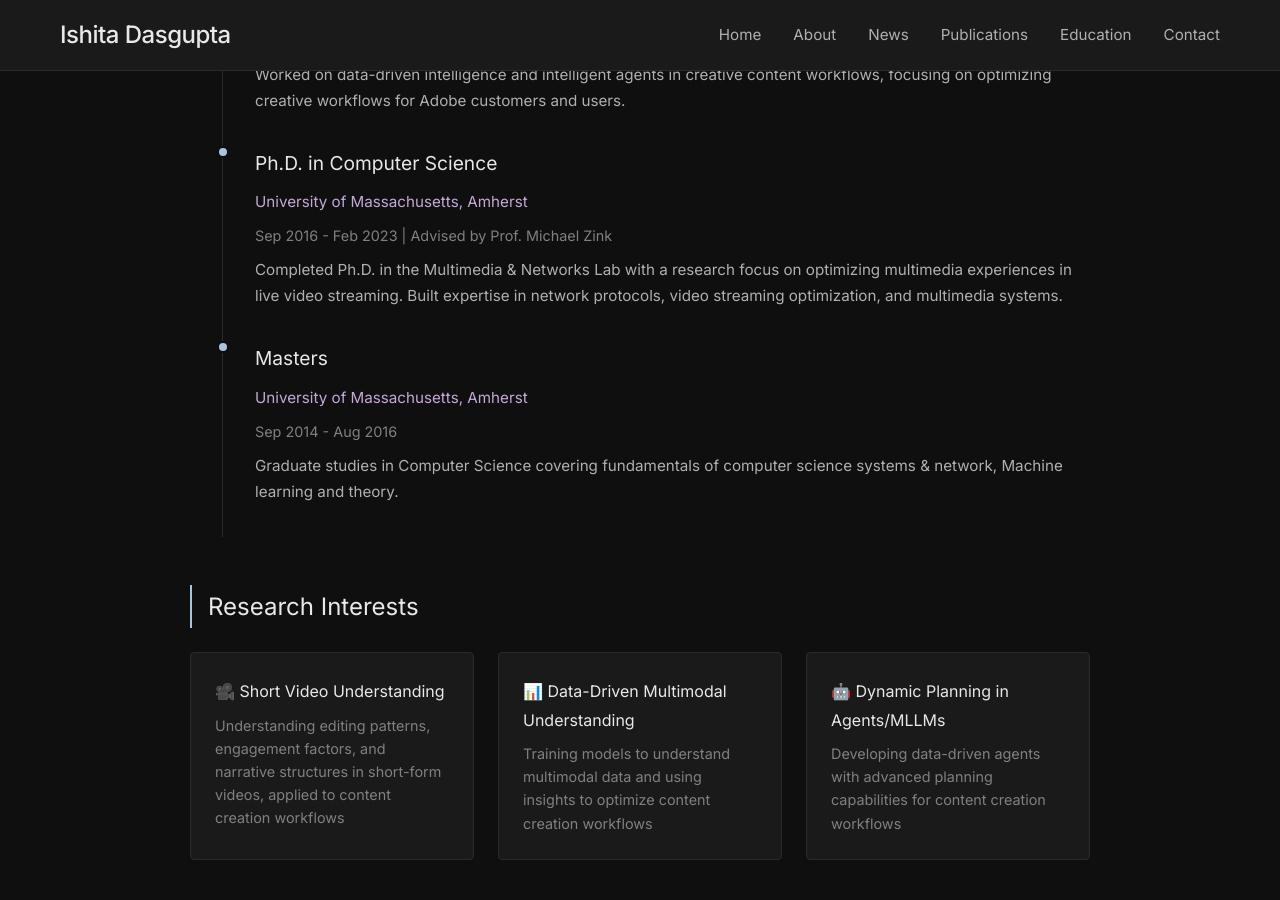
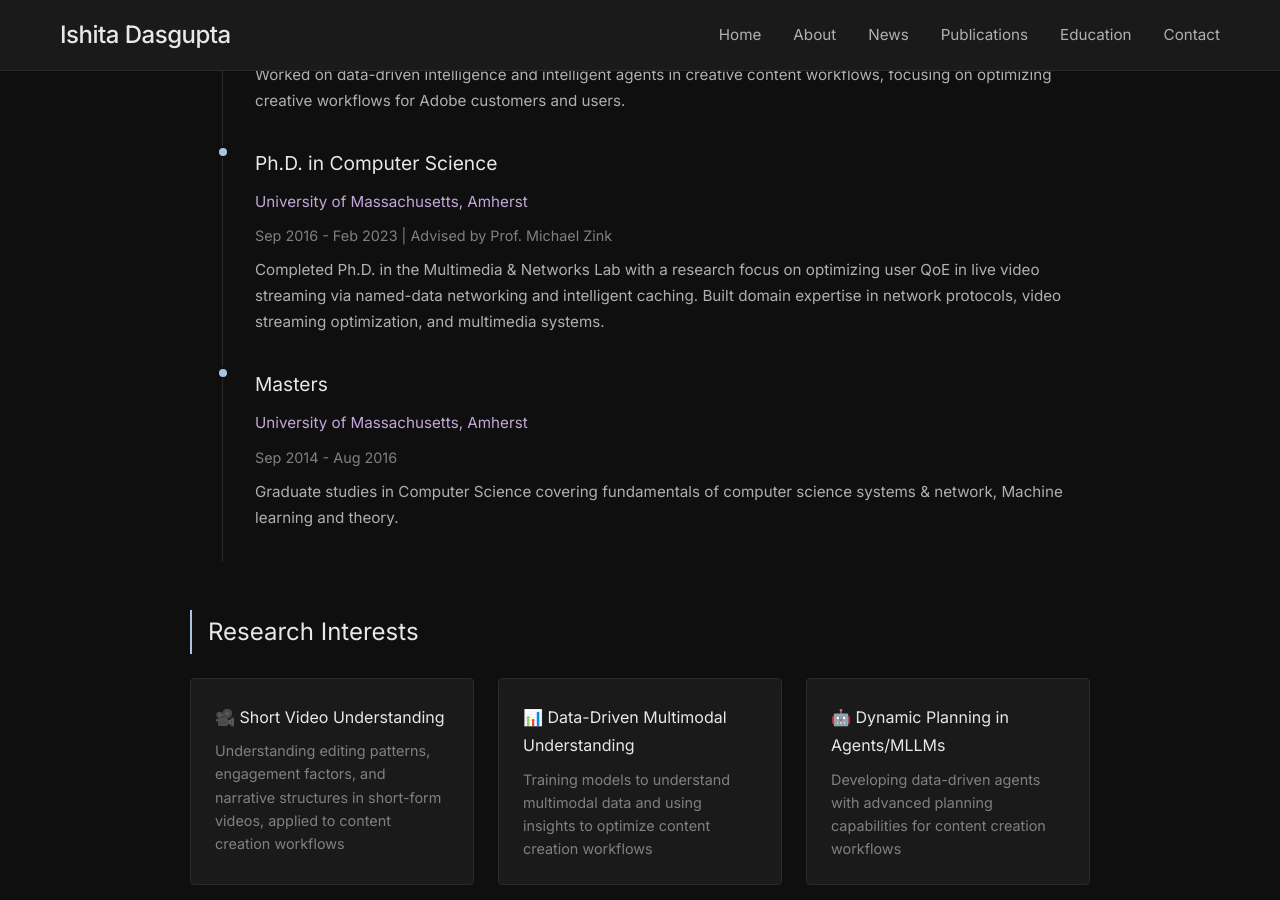
Before and after one commit to ISHITADG/ishitadg.github.io, a Jekyll site: the page built from about.md, in a window 1280 px wide and 900 px high, scrolled down 1217 px. Built offline with Jekyll 4.4.1, drawn with Linux system fonts in a browser that asks for light colours; a style sheet for code colours, icons or effects is not loaded.

Commit message:
fix about - phd topic

```diff
--- a/about.md
+++ b/about.md
@@ -67,7 +67,7 @@ permalink: /about/
             <h3 style="font-size: 1.2rem; color: #e8e8e8; margin-bottom: 0.5rem; font-weight: 400;">Ph.D. in Computer Science</h3>
             <p style="color: #c4a8d8; font-weight: 400; margin-bottom: 0.5rem; font-size: 0.95rem;">University of Massachusetts, Amherst</p>
             <p style="color: #808080; margin-bottom: 0.5rem; font-size: 0.9rem;">Sep 2016 - Feb 2023 | Advised by Prof. Michael Zink</p>
-            <p style="color: #b0b0b0; line-height: 1.7; font-size: 0.95rem;">Completed Ph.D. in the Multimedia & Networks Lab with a research focus on optimizing multimedia experiences in live video streaming. Built expertise in network protocols, video streaming optimization, and multimedia systems.</p>
+            <p style="color: #b0b0b0; line-height: 1.7; font-size: 0.95rem;">Completed Ph.D. in the Multimedia & Networks Lab with a research focus on optimizing user QoE in live video streaming via named-data networking and intelligent caching. Built domain expertise in network protocols, video streaming optimization, and multimedia systems.</p>
           </div>
         </div>
 
```
